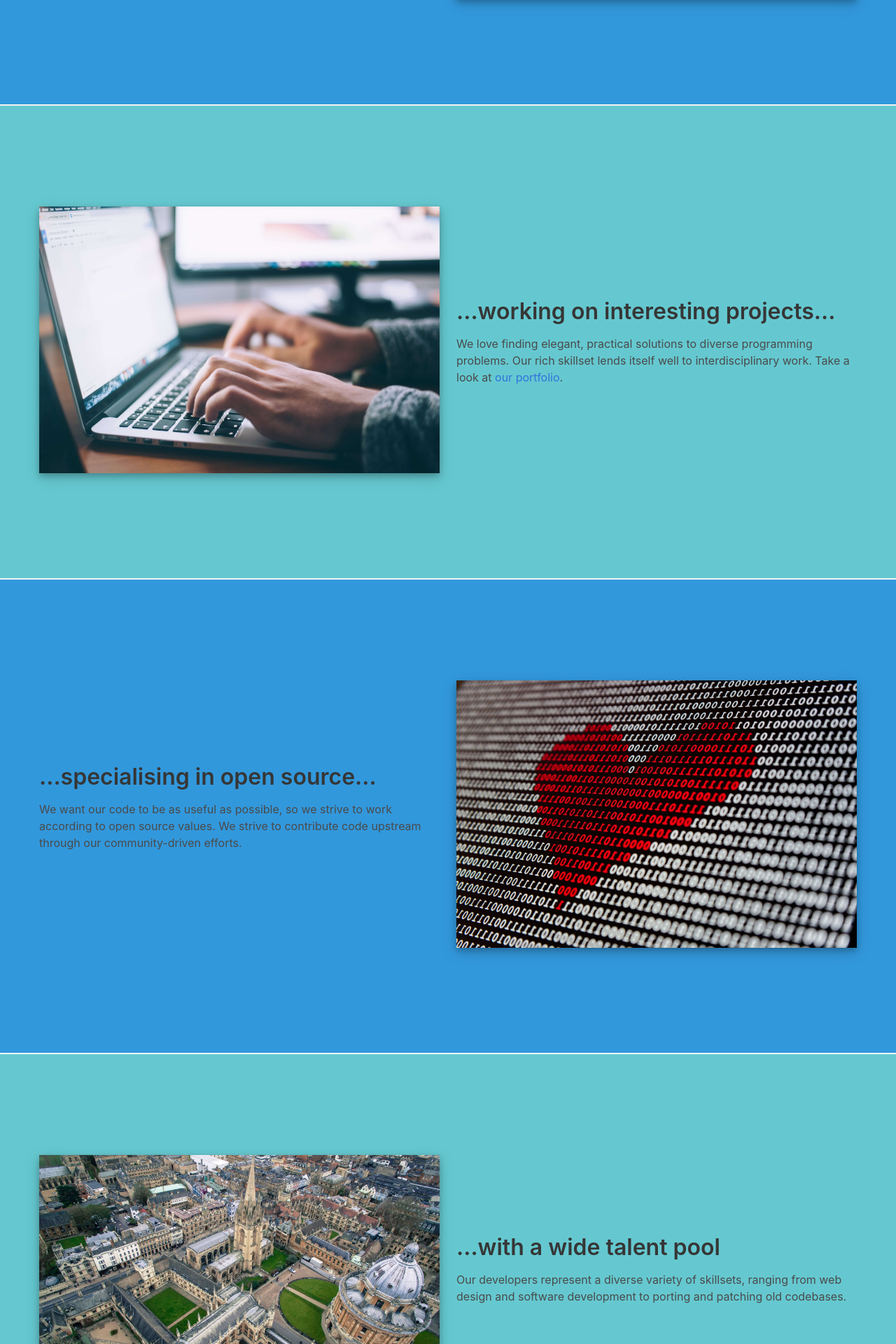
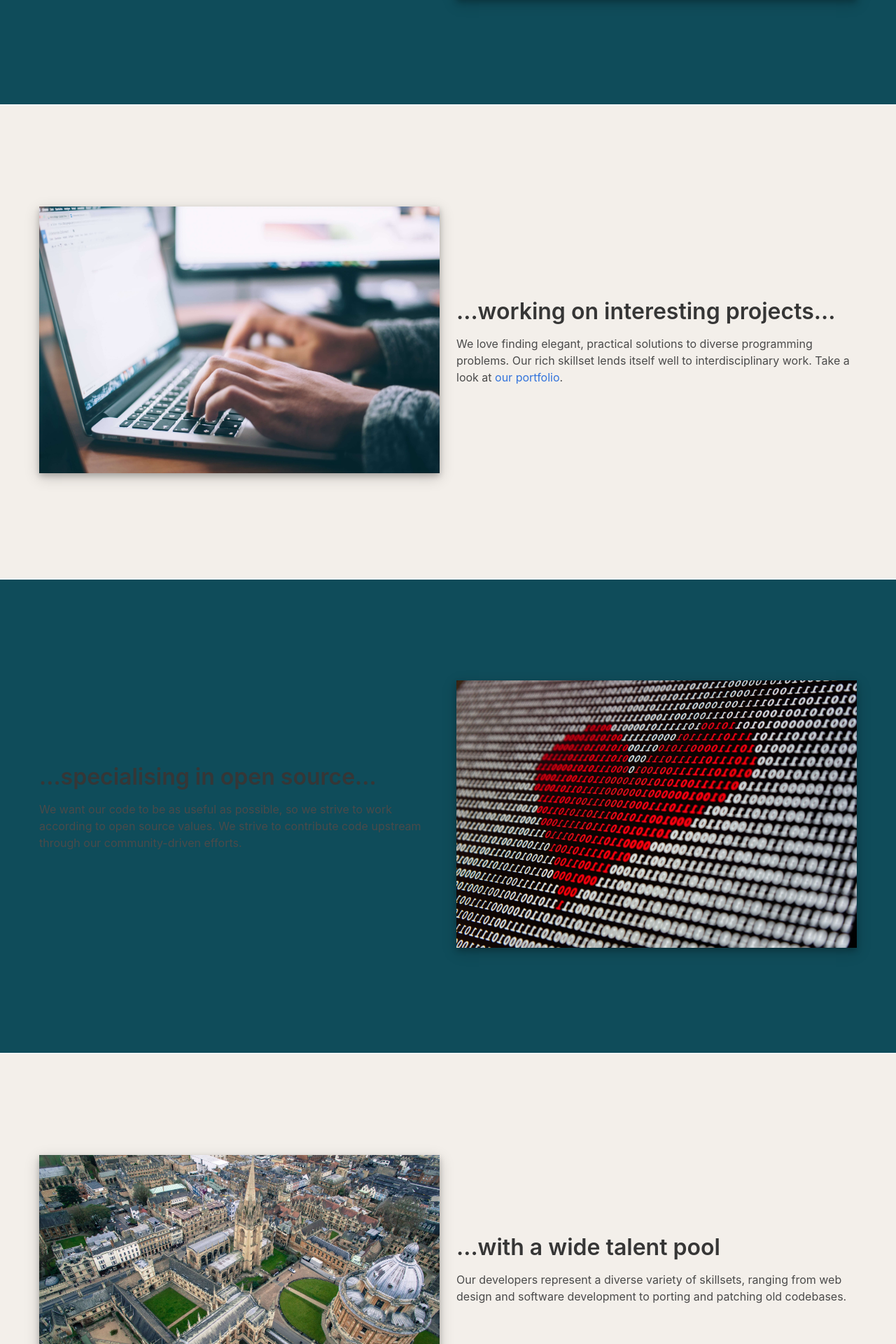
Before and after one commit to dreamingspires/dreamingspires-server, a Python web app: template app/templates/public/index.html in a window 1280 px wide. Shown: the part 1141-3061 px from the top of the page at 70% size. Run offline with Jinja, Linux system fonts and the light colour scheme; the template is opened without the code that fills it, so the values that code supplies are empty; some libraries are stand-ins or nearby versions.

Commit message:
Add new colour palette

```diff
--- a/app/templates/base.html
+++ b/app/templates/base.html
@@ -33,7 +33,7 @@
 
 <body style="overflow-x: hidden">
     <a id="top"></a>
-    <section class="hero is-primary {% if is_fullpage %} is-fullheight{% endif %}">
+    <section class="hero is-info {% if is_fullpage %} is-fullheight{% endif %}">
         <div class="hero-head">
             <nav class="navbar" role="navigation" aria-label="main navigation">
                 <div class="navbar-brand">
--- a/app/templates/public/index.html
+++ b/app/templates/public/index.html
@@ -69,7 +69,7 @@
 <hr class="my-0">
 
 
-<section class="section is-fullwidth is-medium has-background-primary">
+<section class="section is-fullwidth is-medium has-background-light">
   <div class="container is-fluid">
     <div class="columns is-vcentered">
       <div class="column">
@@ -99,7 +99,7 @@
 </section>
 <hr class="my-0">
 
-<section class="section is-fullwidth is-medium has-background-primary">
+<section class="section is-fullwidth is-medium has-background-light">
   <div class="container is-fluid">
     <div class="columns is-vcentered">
       <div class="column">
--- a/app/templates/public/privacy_policy.html
+++ b/app/templates/public/privacy_policy.html
@@ -61,7 +61,7 @@
 
                   <h2 class="subtitle">Google Advertising</h2>
                   <p>Dreaming Spires does not make use of Google analytics on the website.  However, we do make use of Google’s advertising services, which utilise personally identifiable information in the form of Cookies for the purposes of advertising and remarketing in other locations. Remarketing is the continued use of services such as Google Advertising to repeatedly show relevant ads to specific individuals based on their previous online behaviour. Google shows our adverts as search-results, in videos on YouTube, and in static adverts on 3rd party websites. Any and all of these methods are used by us for the purposes of advertising and remarketing.</p>
-                  <p>If you wish to manage or opt-out of Google’s use of cookies, you can do so by visiting Google’s Ads Settings at www.adssettings.google.com . You may further influence the ads you are show via AdChoices at <a href="www.youronlinechoices.com">www.youronlinechoices.com</a>.</p>
+                  <p>If you wish to manage or opt-out of Google’s use of cookies, you can do so by visiting Google’s Ads Settings at www.adssettings.google.com . You may further influence the ads you are show via AdChoices at <a href="https://www.youronlinechoices.com">www.youronlinechoices.com</a>.</p>
                 </div>
             </main>
         </div>
--- a/sass/main.scss
+++ b/sass/main.scss
@@ -13,10 +13,18 @@ $brand-blue-darker: #00878C;
 $brand-blue-dark: #37A6AD;
 $brand-blue: #65C8D0;
 
+$brand-dark: #0F4C5A;
+$brand-cream: #F3EFEA;
+$brand-backdrop: #CFCFCF;
+$brand-warning: #D26D48;
+
 $mobile: 760px; // Usually 768px, overridden for my splitscreen
 
 // Update Bulma's global variables
 $primary: $brand-blue;
+$info: $brand-dark;
+$light: $brand-cream;
+$warnings: $brand-warning;
 $navbar-breakpoint: $mobile;
 
 // Import Bulma
```
Also changed, not shown: app/static/assets/css/main.css.
